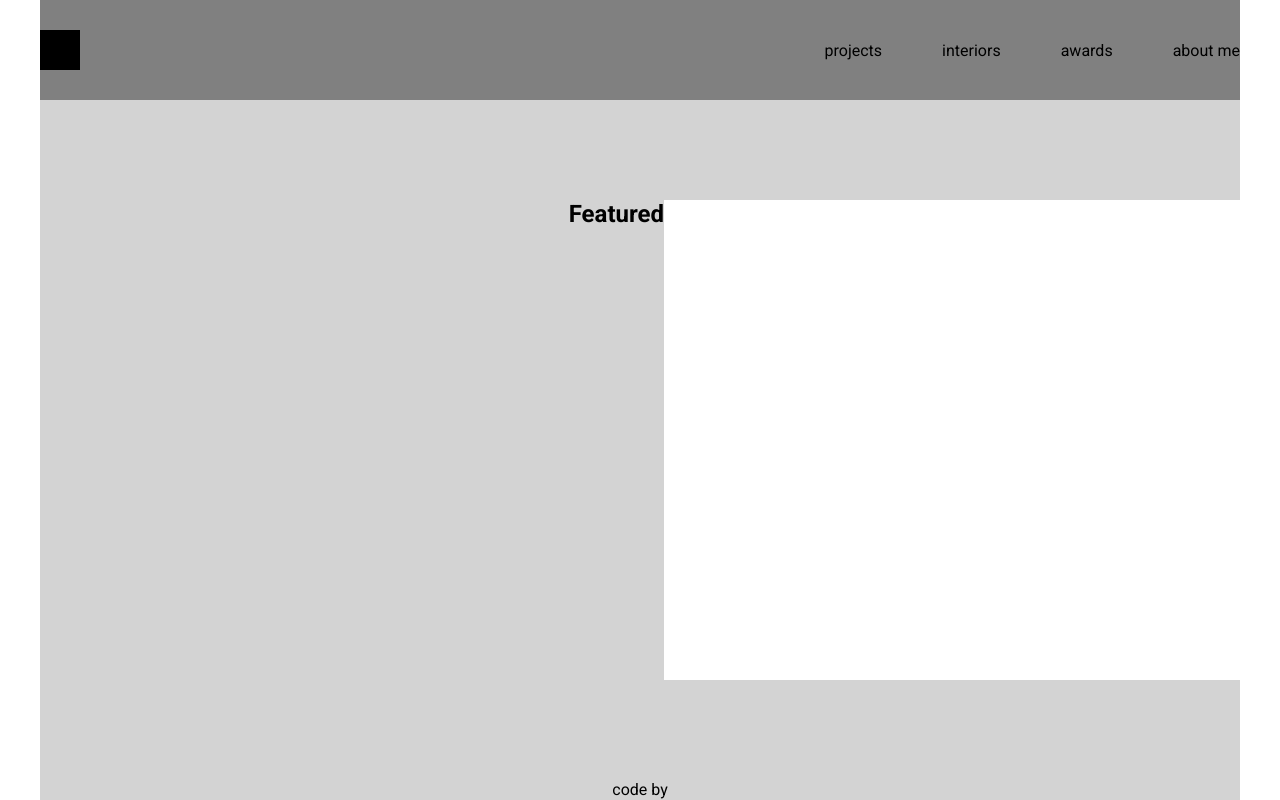
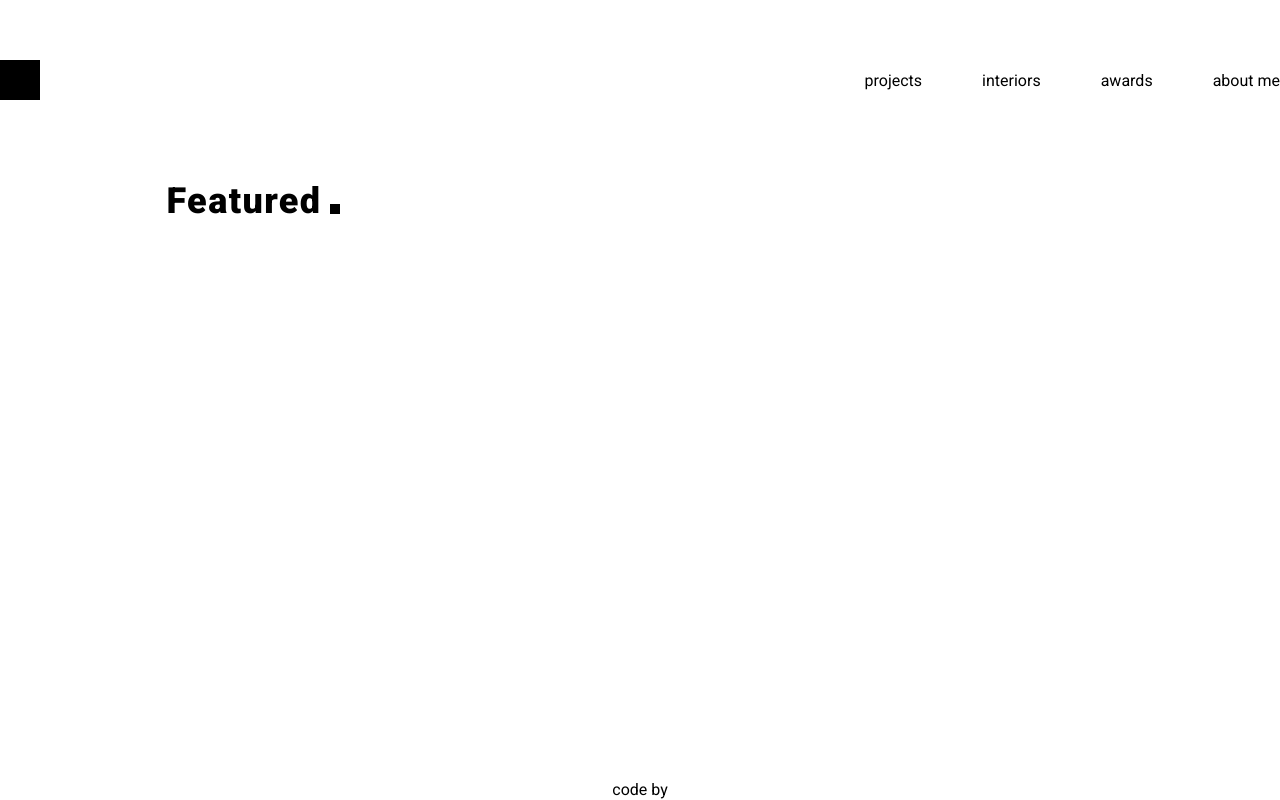
Before and after one commit to karolryska/architecture-portfolio, a Gatsby site: page / in a window 1280 px wide. Built offline with nearby package versions, Linux system fonts and the light colour scheme; Gatsby itself is replaced by a stand-in of ours.

Commit message:
style: change paddings

```diff
--- a/src/templates/Layout/Layout.js
+++ b/src/templates/Layout/Layout.js
@@ -13,11 +13,11 @@ const paths = [
 
 const Wrapper = styled.div`
     display: grid;
-    grid-template-rows: 100px 1fr 20px;
+    grid-template-rows: 160px 1fr 20px;
     min-height: 100vh;
-    max-width: 1200px;
+    max-width: 1280px;
     margin: auto;
-    background-color: lightgray;
+    /* background-color: lightgray; */
 `;
 
 const Main = styled.main`
@@ -30,7 +30,7 @@ const Header = styled.header`
     justify-content: space-between;
     align-items: center;
     height: 100%;
-    background-color: grey;
+    /* background-color: grey; */
 `;
 
 const NavList = styled.ul`
@@ -41,7 +41,7 @@ const NavList = styled.ul`
 
 const NavItem = styled.li`
     margin-left: 60px;
-    color: black;
+    /* color: black; */
     text-decoration: none;
 `;
 
@@ -54,15 +54,34 @@ const Logo = styled.div`
 const Section = styled.section`
     display: flex;
     flex-direction: row;
-    justify-content: end;
+    justify-content: space-between;
     height: 100%;
-    padding: 100px 0;
+    padding: 20px 0;
+`;
+
+const SectionTitle = styled.h2`
+    position: relative;
+    margin-left: 13%;
+    font-size: 36px;
+    font-weight: 800;
+    letter-spacing: 1.4px;
+    &::before {
+        content: "";
+        position: absolute;
+        top: 24px;
+        right: -18px;
+        display: block;
+        height: 10px;
+        width: 10px;
+        background-color: black;
+        z-index: 1000;
+    }
 `;
 
 const Content = styled.article`
     height: 100%;
-    width: 45vw;
-    padding: 0 80px;
+    /* width: 65%; */
+    /* padding: 0 80px; */
     background-color: white;
 `;
 
@@ -88,7 +107,7 @@ const Layout = ({ children, title }) => {
             </Header>
             <Main>
                 <Section>
-                    <h2>{title}</h2>
+                    <SectionTitle>{title}</SectionTitle>
                     <Content>{children}</Content>
                 </Section>
             </Main>
```
